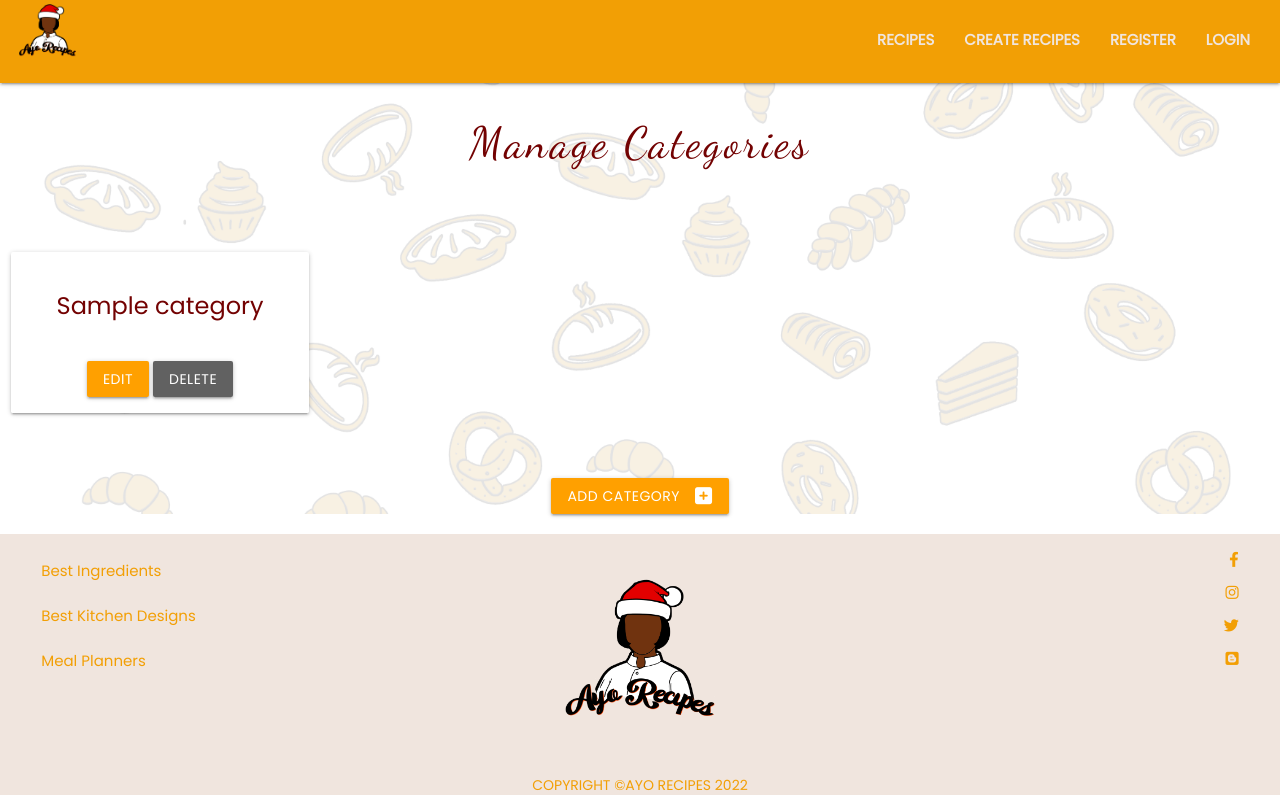
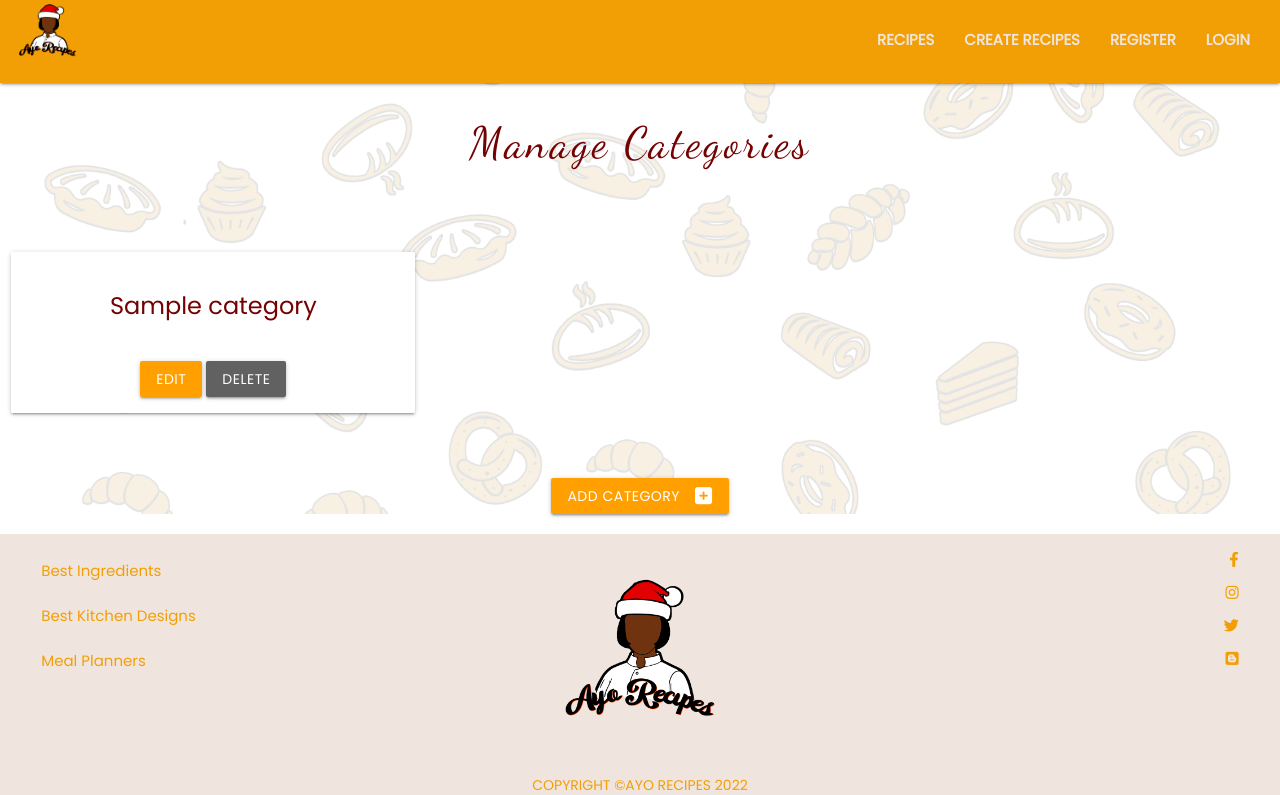
Before and after one commit to Didisimmons/Ayo-Recipes, a Flask app: page /manage_categories in a window 1280 px wide. Shown: the top 795 px of the page. Run offline with Flask 2, Linux system fonts and the light colour scheme; a database or web service that is not in the repository returns one stand-in record (values such as "Sample title"); some libraries are stand-ins or nearby versions.

Commit message:
edit card column

```diff
--- a/templates/manage-categories.html
+++ b/templates/manage-categories.html
@@ -6,7 +6,7 @@
 
         <div class="row manage-category">
             {% for category in categories %}
-                <div class="col s12 m3">
+                <div class="col s12 m4">
                     <div class="card  center-align">
                         <div class="card-content icon-color">
                             <h4 class="card-title">{{ category.category_name }}</h4>
```
Also changed, not shown: README.md.
